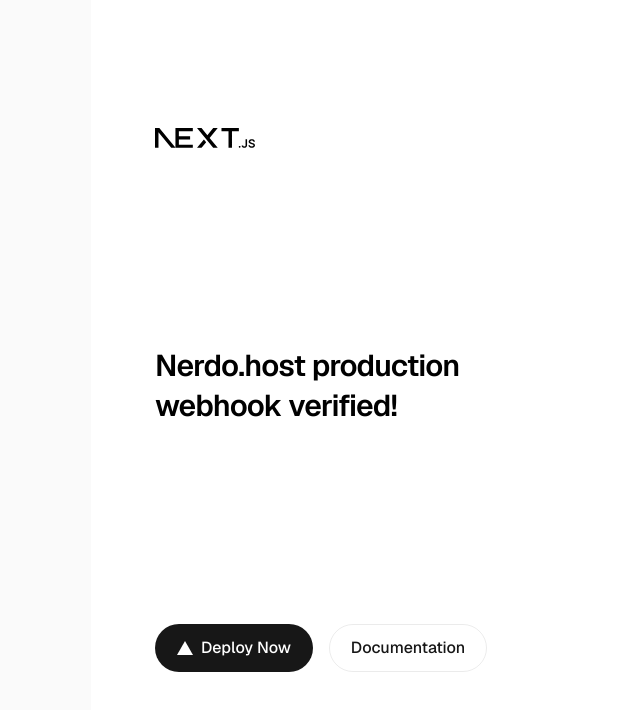
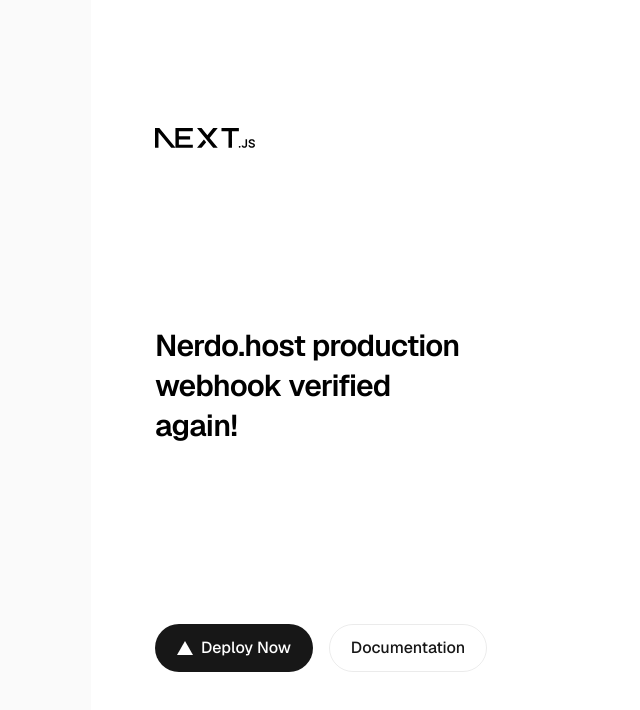
Before and after one commit to nonstopdevelopment/next-deploy, a Next.js app: page / in a window 1280 px wide. Shown: the top 710 px of the page, without its empty margins (165-805 px from the left). Built offline with nearby package versions, Linux system fonts and the light colour scheme.

Commit message:
Update webhook verification message

```diff
--- a/app/page.tsx
+++ b/app/page.tsx
@@ -14,7 +14,7 @@
         />
         <div className="flex flex-col items-center gap-6 text-center sm:items-start sm:text-left">
           <h1 className="max-w-xs text-3xl font-semibold leading-10 tracking-tight text-black dark:text-zinc-50">
-            Nerdo.host production webhook verified!
+            Nerdo.host production webhook verified again!
           </h1>
         </div>
         <div className="flex flex-col gap-4 text-base font-medium sm:flex-row">
```
